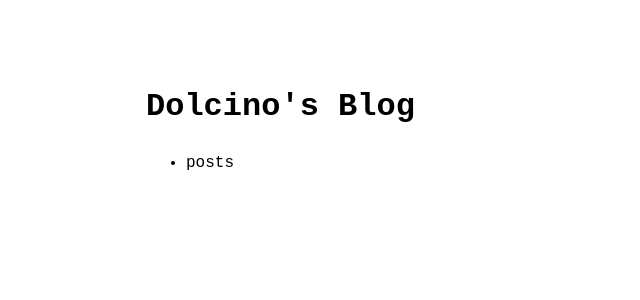
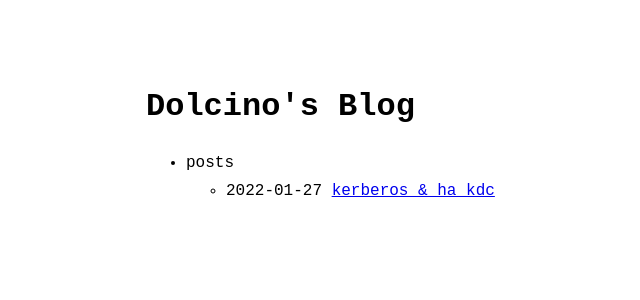
Before and after one commit to dolcino-li/dolcino-li.github.io, a Jekyll site: the page built from index.md, in a window 1280 px wide. Shown: the top 300 px of the page, without its empty margins (174-814 px from the left). Built offline with Jekyll 4.4.1, drawn with Linux system fonts in a browser that asks for light colours.

Commit message:
update kerboeros.md

```diff
--- a/_posts/Kerberos/kerberos.md
+++ b/_posts/2022-01-27-kerberos.md
@@ -1,6 +1,6 @@
 ---
 layout: post
-title: kerberos
+title: kerberos & HA KDC
 ---
 
 # Kerberos
@@ -215,7 +215,7 @@ Reply:
 
 ## High Availability Plan.
 
-![HA](HA.png)
+![HA](assets/pic/kerberos/HA.png)
 
 High Availability plan
 1. 当有 admin 操作的时候，例如 add/delete principal / change password  / generate keytab 等操作的时候，会直接访问 Master cluster 所在的 cluster。
```
Also changed, not shown: assets/pic/kerberos/HA.png (renamed from _posts/Kerberos/HA.png).
